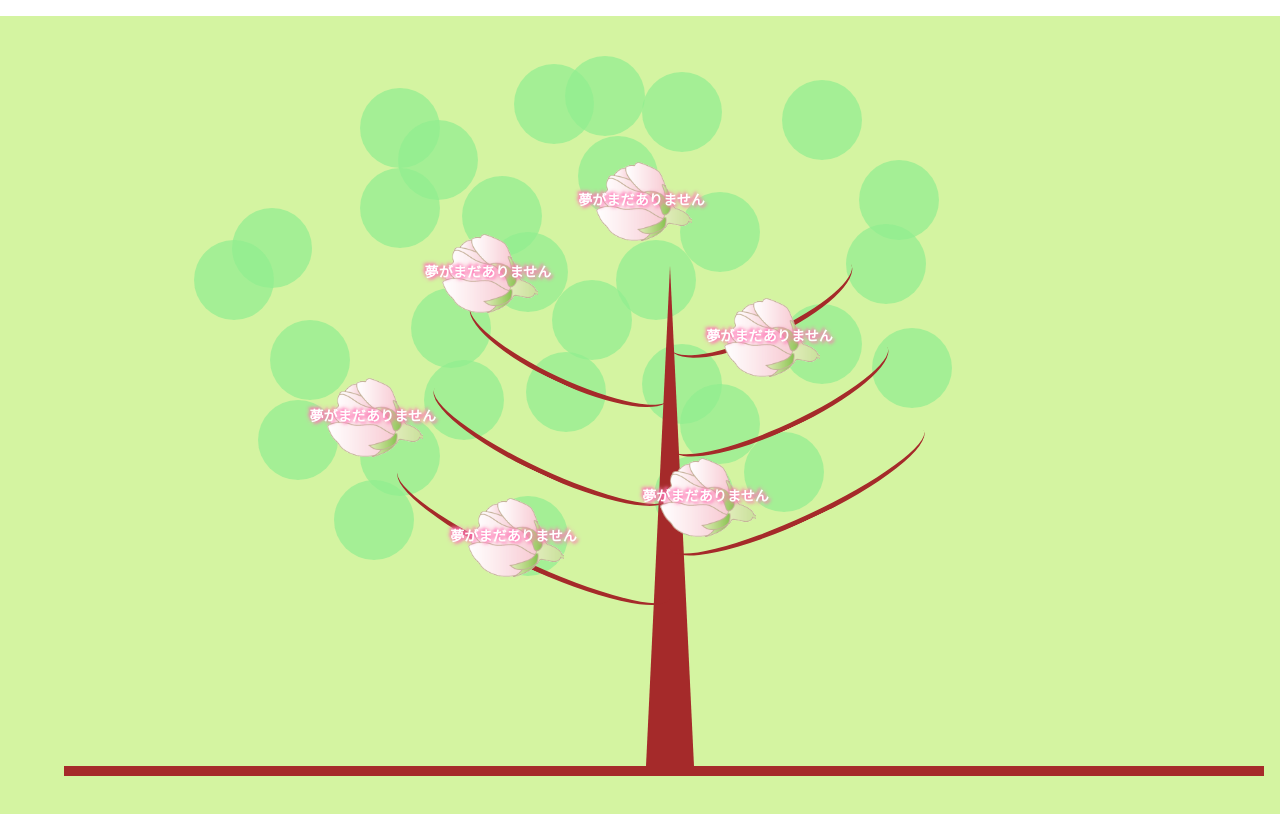
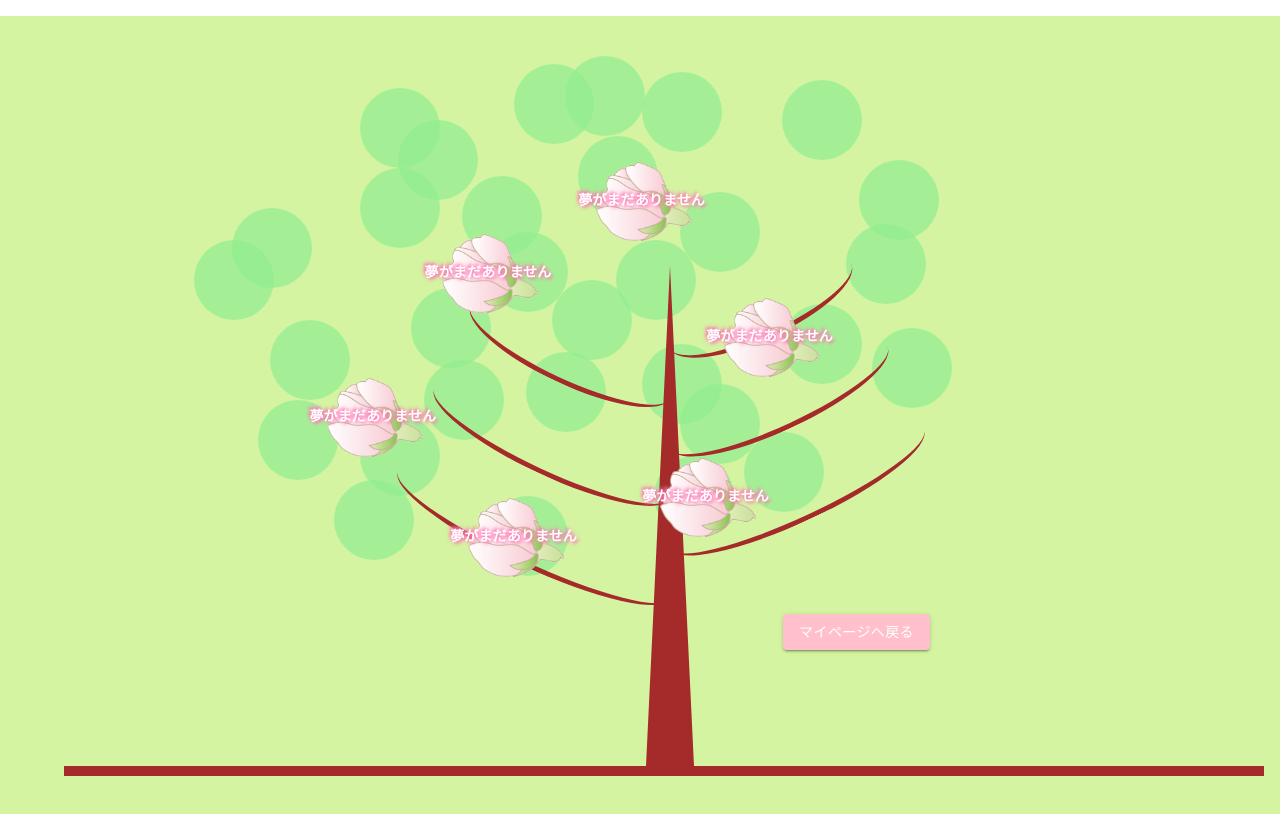
Before and after one commit to PRTIMES-hackathon-2025-winter-team2/frontend, a React (Create React App) app: page /trees/1/treeId in a window 1280 px wide. Built offline with nearby package versions, Linux system fonts and the light colour scheme; no server answers.

Commit message:
マイページへ戻るボタン作成

```diff
--- a/src/components/pages/tree/TreeComponent.tsx
+++ b/src/components/pages/tree/TreeComponent.tsx
@@ -1,4 +1,4 @@
-import { Box, Container, Typography } from "@mui/material";
+import { Box, Container, Typography, Button } from "@mui/material";
 import { motion } from "framer-motion";
 import { useEffect, useState } from "react";
 import { dotPositions } from "./dotPositions";
@@ -6,7 +6,7 @@ import { sakuraPositions } from "./sakuraPositions";
 import tubomi from "../assets/tubomi.png";
 import sakura from "../assets/sakura_only.png";
 import { branchPositions } from "./branchPositions";
-import { useParams } from "react-router-dom";
+import { useParams, Link } from "react-router-dom";
 // import { DreamData } from "../models/mockData";
 import { useDreamList } from "../hooks/useDreamList";
 
@@ -181,6 +181,23 @@ export const TreeComponent = () => {
           }}
         />
       ))}
+
+      {/* Button at the bottom right corner */}
+      <Button
+        variant="contained"
+        sx={{
+          backgroundColor: "pink", // ボタンの背景色
+          "&:hover": { backgroundColor: "hotpink" }, // ホバー時の背景色
+          position: "fixed",
+          bottom: "150px",
+          right: "350px",
+        }}
+        component={Link}
+        to={`/home/${userId}`}
+        // onClick={handleButtonClick}
+      >
+        マイページへ戻る
+      </Button>
     </Container>
   );
 };
```
